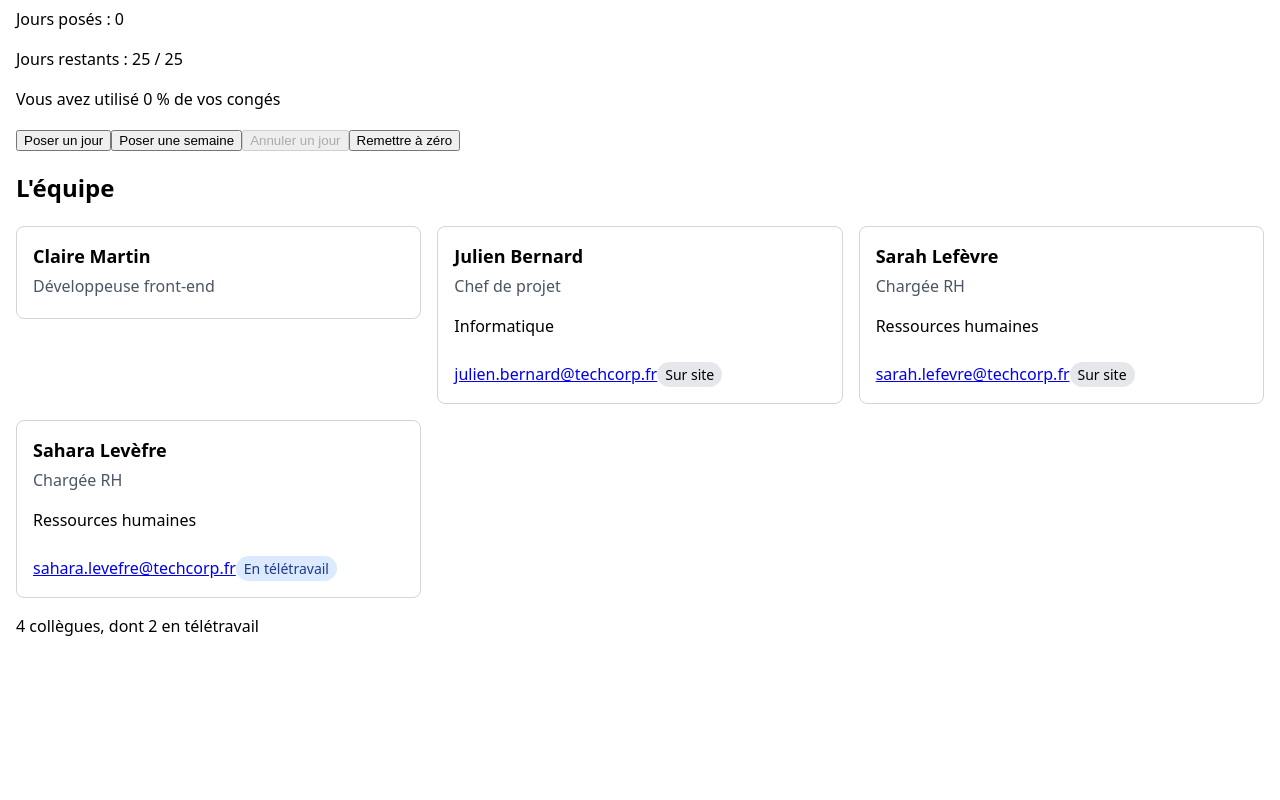
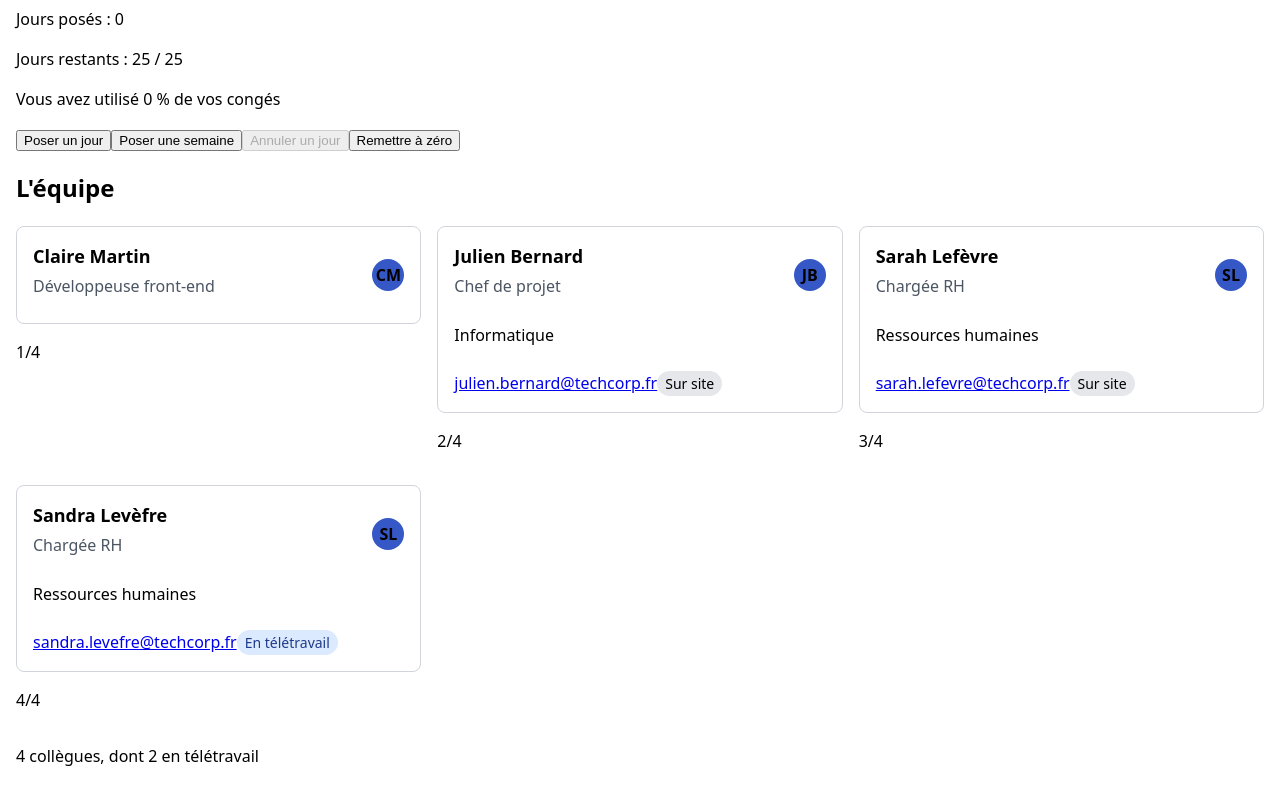
Before and after one commit to marinechagot-coder/decouverte-angular, an Angular app: page / in a window 1280 px wide. Shown: the part 540-1340 px from the top of the page. Before the commit the page ends 1210 px from the top, so only its background shows below. Built offline with nearby package versions, Linux system fonts and the light colour scheme.

Commit message:
exercice(phase3): defis

```diff
--- a/src/app/app.html
+++ b/src/app/app.html
@@ -52,6 +52,7 @@
         } @else {
           <app-employee-card [employee]="employee" />
         }
+        <p>{{ $index + 1 }}/{{ $count }}</p>
       </li>
     } @empty {
       <li>Aucun collègue pour le moment.</li>
--- a/src/app/app.ts
+++ b/src/app/app.ts
@@ -52,9 +52,9 @@ export class App {
     },
     {
       id: 4,
-      firstName: 'Sahara',
+      firstName: 'Sandra',
       lastName: 'Levèfre',
-      email: 'sahara.levefre@techcorp.fr',
+      email: 'sandra.levefre@techcorp.fr',
       job: 'Chargée RH',
       department: 'Ressources humaines',
       remote: true,
--- /dev/null
+++ b/src/app/feature/employee-badge/employee-badge.css
@@ -0,0 +1,12 @@
+p {
+  border-radius: 50%;
+  background-color: rgb(54, 88, 199);
+  width: 2rem;
+  height: 2rem;
+  font-weight: bold;
+  display: inline-grid;
+  place-items: center;
+  flex: auto;
+  flex-shrink: 0;
+  border-radius: 50%;
+}
--- /dev/null
+++ b/src/app/feature/employee-badge/employee-badge.html
@@ -0,0 +1 @@
+<p aria-hidden="true">{{ initiales() }}</p>
--- /dev/null
+++ b/src/app/feature/employee-badge/employee-badge.ts
@@ -0,0 +1,11 @@
+import { Component, input } from '@angular/core';
+
+@Component({
+  imports: [],
+  selector: 'app-employee-badge',
+  styleUrl: './employee-badge.css',
+  templateUrl: './employee-badge.html',
+})
+export class EmployeeBadge {
+  readonly initiales = input.required<string>();
+}
--- a/src/app/feature/employee-card/employee-card.css
+++ b/src/app/feature/employee-card/employee-card.css
@@ -21,3 +21,8 @@
   margin: 0.25rem 0;
   color: #4b5563;
 }
+
+.zone-compact {
+  display: flex;
+  justify-content: space-between;
+}
--- a/src/app/feature/employee-card/employee-card.html
+++ b/src/app/feature/employee-card/employee-card.html
@@ -1,6 +1,13 @@
 <article class="card">
-  <h3 class="card__name">{{ employee().firstName }} {{ employee().lastName }}</h3>
-  <p class="card__job">{{ employee().job }}</p>
+  <div class="zone-compact">
+    <div>
+      <h3 class="card__name">{{ employee().firstName }} {{ employee().lastName }}</h3>
+      <p class="card__job">{{ employee().job }}</p>
+    </div>
+    <app-employee-badge
+      [initiales]="employee().firstName.substring(0, 1) + employee().lastName.substring(0, 1)"
+    ></app-employee-badge>
+  </div>
   @if (!compact()) {
     <p>{{ employee().department }}</p>
     <!-- Liaison de propriete : l'adresse du lien est construite a partir des donnees. -->
--- a/src/app/feature/employee-card/employee-card.ts
+++ b/src/app/feature/employee-card/employee-card.ts
@@ -1,9 +1,10 @@
-import { Component, input } from '@angular/core';
+import { Component, computed, input } from '@angular/core';
 import { Employee } from '../../models/employee';
 import { StatusBadge } from '../status-badge/status-badge';
+import { EmployeeBadge } from '../employee-badge/employee-badge';
 
 @Component({
-  imports: [StatusBadge],
+  imports: [StatusBadge, EmployeeBadge],
   selector: 'app-employee-card',
   styleUrl: './employee-card.css',
   templateUrl: './employee-card.html',
@@ -13,4 +14,5 @@ export class EmployeeCard {
   // required : le parent est OBLIGÉ de la fournir.
   readonly employee = input.required<Employee>();
   compact = input(false);
+  //readonly initiales = ;
 }
--- /dev/null
+++ b/src/app/feature/search-box/search-box.html
@@ -0,0 +1,2 @@
+<label for="search"> Rechercher un collègue </label>
+<input #searchInput id="search" type="search" [value]="query()" (input)="query.set(searchInput.value)"/>
```
Also changed, not shown: src/app/feature/search-box/search-box.css (added, +13 -0 lines), src/app/feature/search-box/search-box.ts (added, +11 -0 lines), 2 other files (tests, documents, lock files or other folders).
